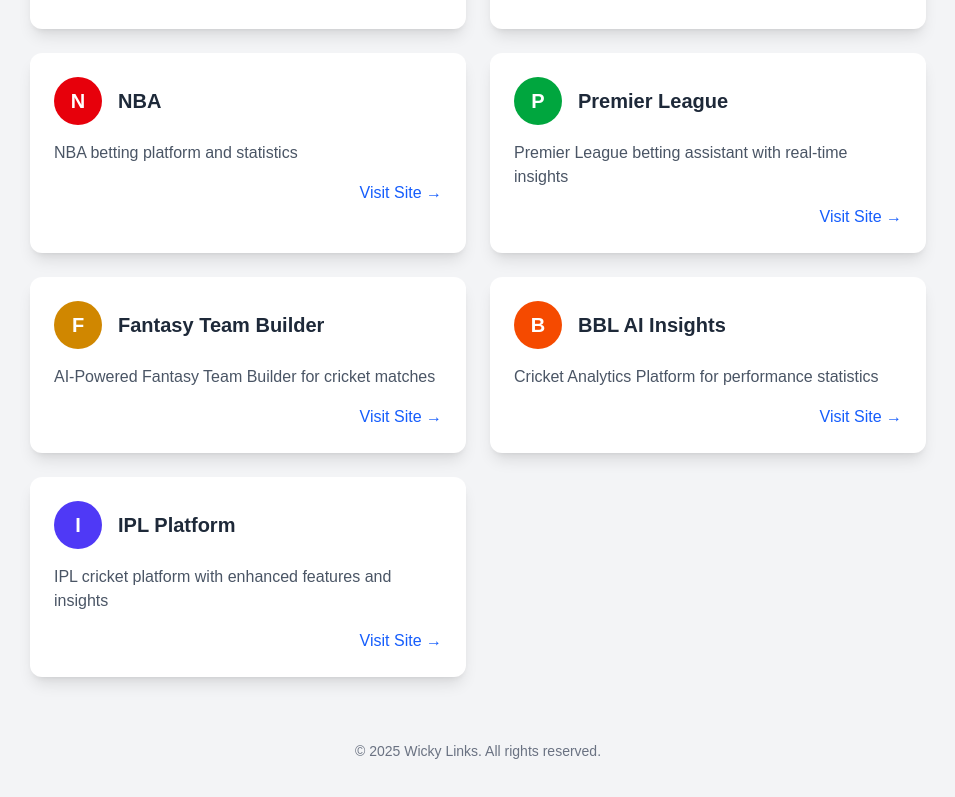
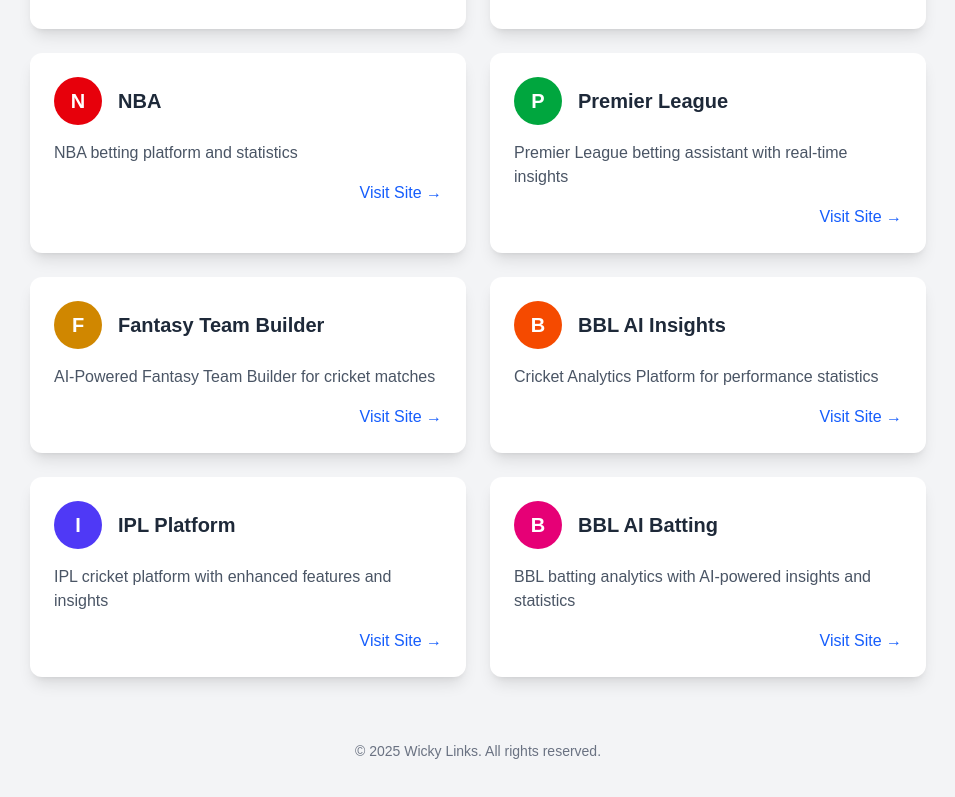
Before and after one commit to wickyaf123/wicky_links, a Next.js app: page / in a window 1280 px wide. Shown: the part 351-1148 px from the top of the page, without its empty margins (162-1117 px from the left). Built offline with nearby package versions, Linux system fonts and the light colour scheme.

Commit message:
Add BBL AI Batting Frontend link to collection

```diff
--- a/src/app/page.tsx
+++ b/src/app/page.tsx
@@ -41,6 +41,12 @@
       url: "https://ipl-040725-frontend.vercel.app/",
       description: "IPL cricket platform with enhanced features and insights",
       color: "bg-indigo-600",
+    },
+    {
+      name: "BBL AI Batting",
+      url: "https://bbl-ai-batting-frontend.vercel.app/",
+      description: "BBL batting analytics with AI-powered insights and statistics",
+      color: "bg-pink-600",
     },
   ];
 
```
